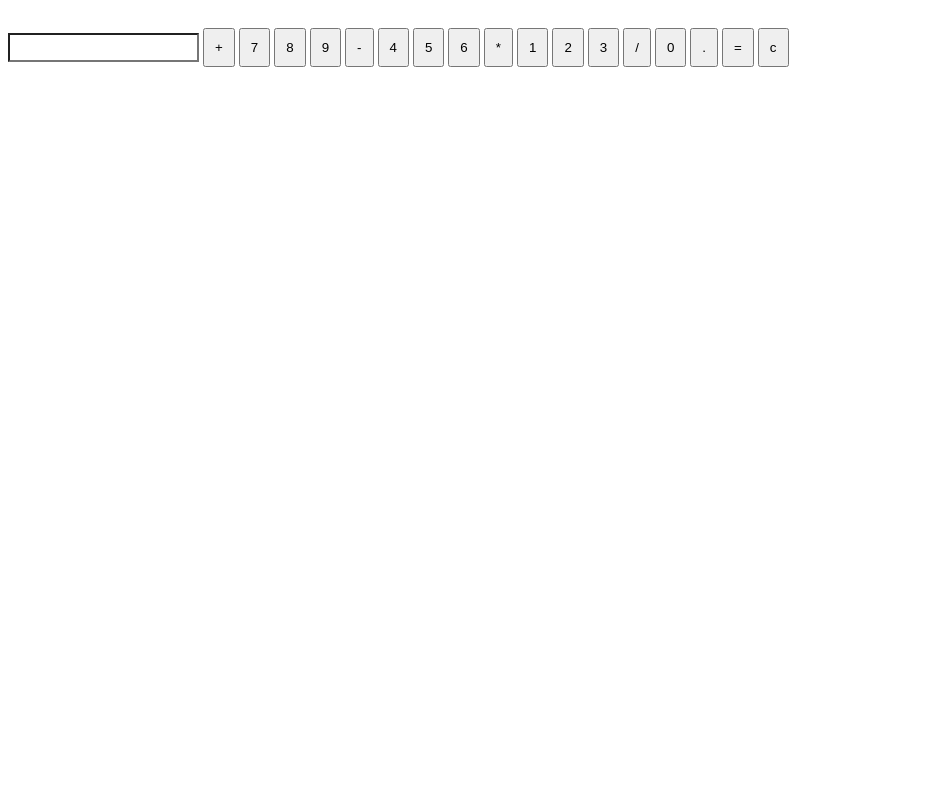
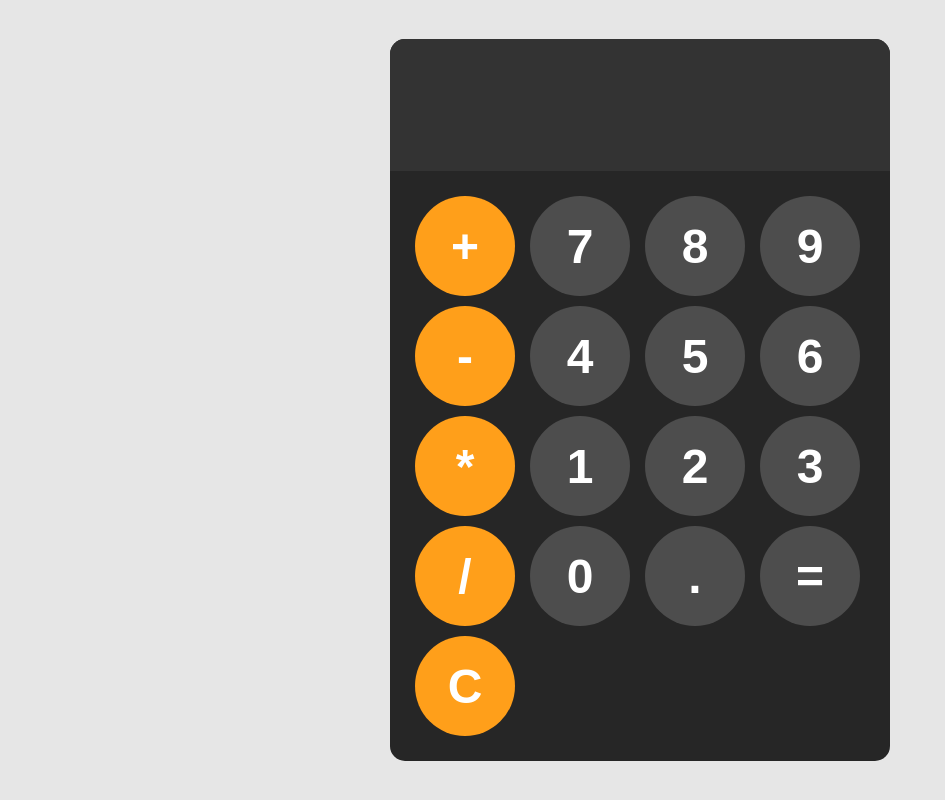
Before and after one commit to Zestychalk/zestychalk_website, a plain HTML site: page index.html in a window 1280 px wide. Shown: the whole page, without its empty margins (0-945 px from the left). Drawn offline with Linux system fonts and the light colour scheme.

Commit message:
Calc_NoJs

```diff
--- a/index.html
+++ b/index.html
@@ -8,24 +8,29 @@
 </head>
 <body>
 
-<input type="text">
-<button>+</button>
-<button>7</button>
-<button>8</button>
-<button>9</button>
-<button>-</button>
-<button>4</button>
-<button>5</button>
-<button>6</button>
-<button>*</button>
-<button>1</button>
-<button>2</button>
-<button>3</button>
-<button>/</button>
-<button>0</button>
-<button>.</button>
-<button>=</button>
-<button>c</button>
+<div id="calculator">
+    <input id="display" readonly>
+    <div id="keys">
+        <button onclick="appendToDisplay('+')" class="operator-btn">+</button>
+        <button onclick="appendToDisplay('7')">7</button>
+        <button onclick="appendToDisplay('8')">8</button>
+        <button onclick="appendToDisplay('9')">9</button>
+        <button onclick="appendToDisplay('-')" class="operator-btn">-</button>
+        <button onclick="appendToDisplay('4')">4</button>
+        <button onclick="appendToDisplay('5')">5</button>
+        <button onclick="appendToDisplay('6')">6</button>
+        <button onclick="appendToDisplay('*')" class="operator-btn">*</button>
+        <button onclick="appendToDisplay('1')">1</button>
+        <button onclick="appendToDisplay('2')">2</button>
+        <button onclick="appendToDisplay('3')">3</button>
+        <button onclick="appendToDisplay('/')" class="operator-btn">/</button>
+        <button onclick="appendToDisplay('0')">0</button>
+        <button onclick="appendToDisplay('.')">.</button>
+        <button onclick="calculate()">=</button>
+        <button onclick="clearDisplay()" class="operator-btn">C</button>
+
+    </div>
+</div>
 
 </body>
 </html>
--- a/style.css
+++ b/style.css
@@ -1,9 +1,61 @@
-input {
-    padding: 5px;
-    border-width: 2px;
+body {
+    margin: 0;
+    display: flex;
+    justify-content: center;
+    align-items: center;
+    height: 100vh;
+    background-color: hsl(0, 0%, 90%);
+
+}
+
+#calculator{
+    font-family: Arial, sans-serif;
+    background-color: hsl(0, 0%, 15%);
+    border-radius: 15px;
+    max-width: 500px;
+    overflow: hidden;
+}
+#display {
+    width: 100%;
+    padding: 20px;
+    font-size: 5rem;
+    text-align: left;
+    border: none;
+    background-color: hsl(0, 0%, 20%);
+    color: white;
+}
+
+#keys {
+    display: grid;
+    grid-template-columns: repeat(4, 1fr);
+    gap: 10px;
+    padding: 25px;
 }
 
 button {
-    padding: 10px;
-    margin-top: 20px;
+    width: 100px;
+    height: 100px;
+    border-radius: 50px;
+    border: none;
+    background-color: hsl(1, 0%, 30%);
+    color: white;
+    font-size: 3rem;
+    font-weight: bold;
+    cursor: pointer;
 }
+button:hover{
+    background-color: hsl(0, 0%, 40%);
+
+}
+button:active {
+    background-color: hsl(0, 0%, 50%);
+}
+.operator-btn{
+    background-color: hsl(35, 100%, 55%);
+}
+.operator-btn:hover{
+    background-color: hsl(35, 100%, 65%);
+}
+.operator-btn:active{
+    background-color: hsl(35, 100%, 75%);
+}
```
